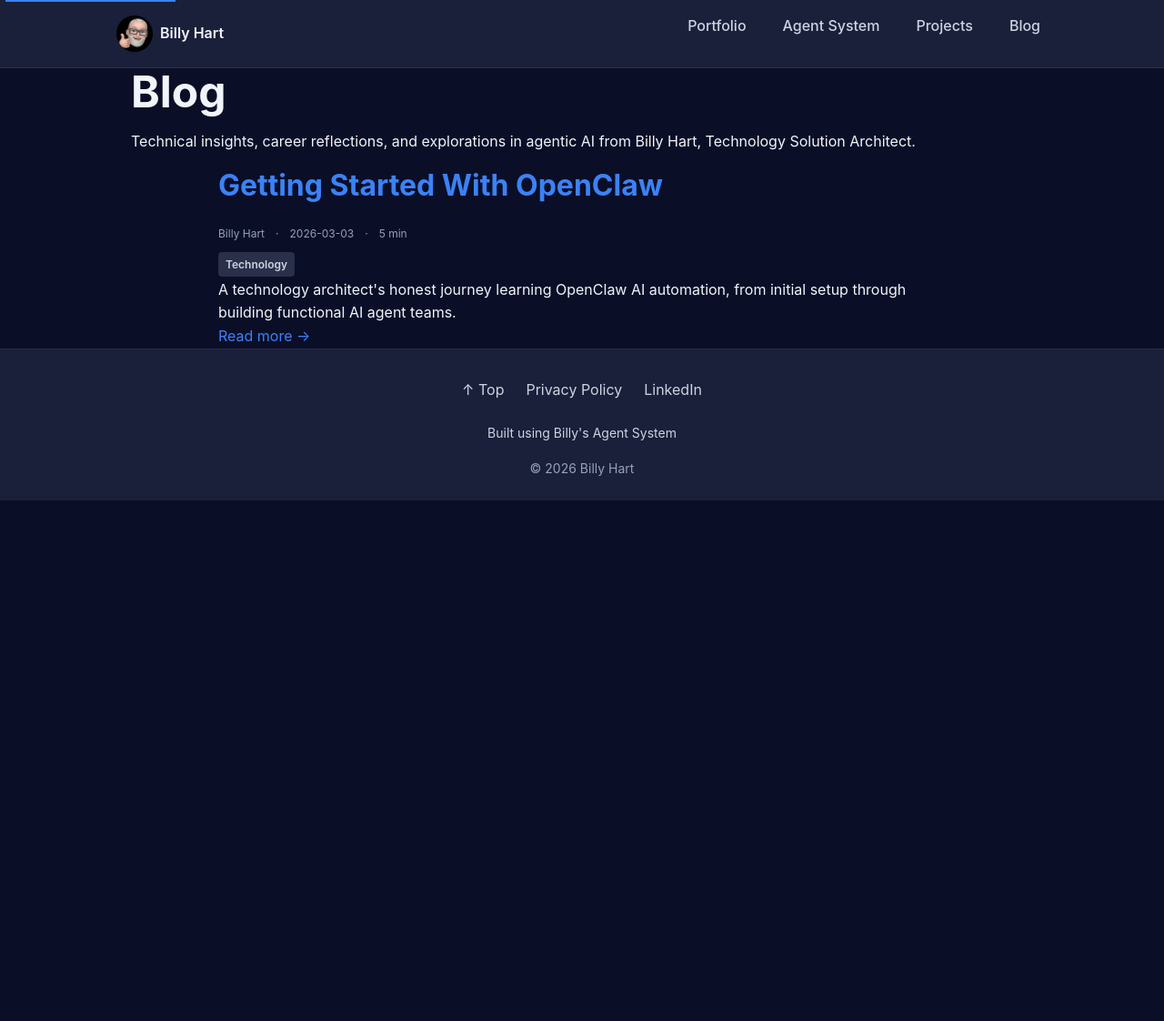
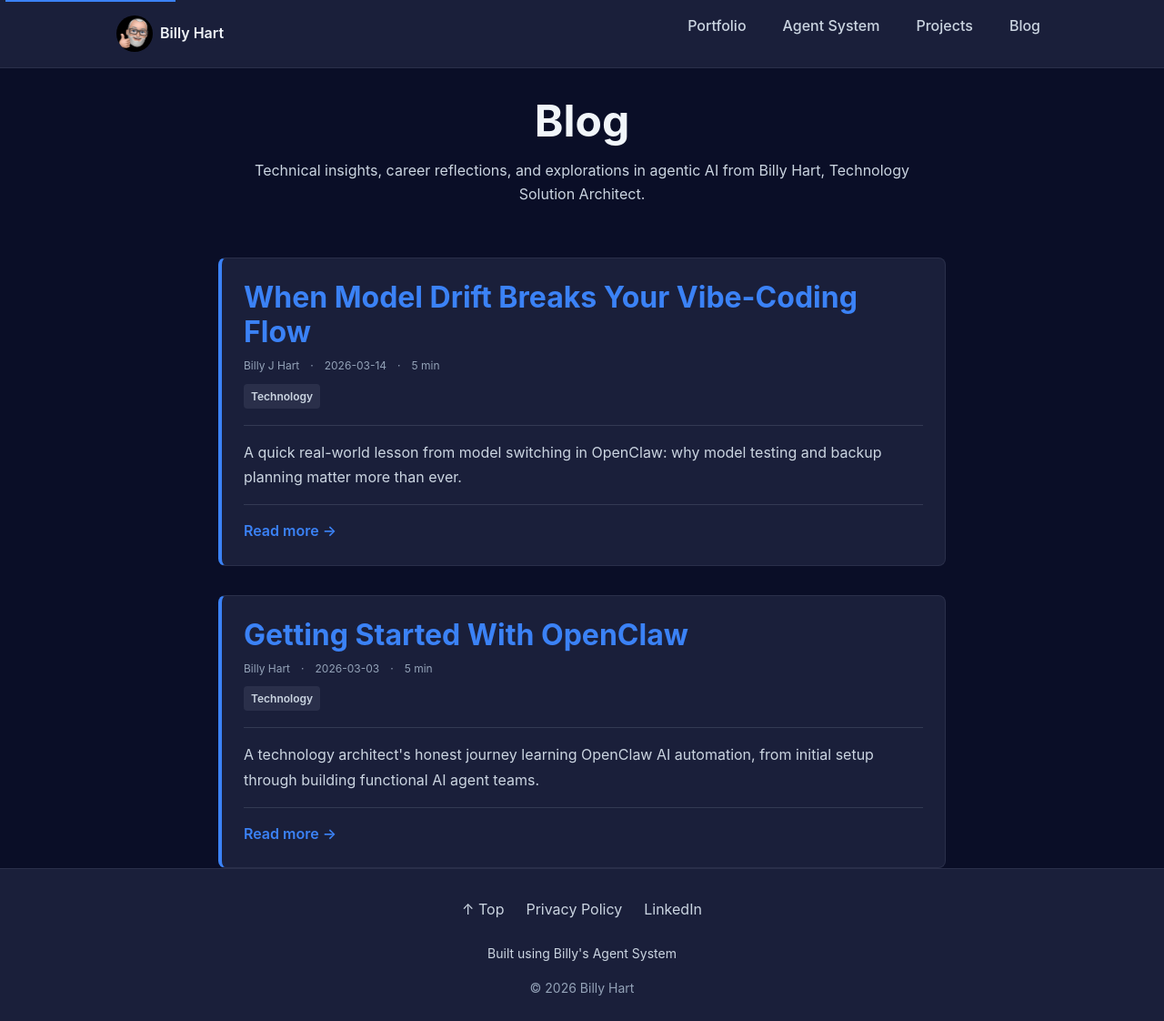
Before and after one commit to billyjhart/billyjhart.github.io, a Jekyll site: the page built from blog.md, in a window 1280 px wide and 1122 px high. Shown: the whole window at 91% size. Built offline with Jekyll 4.4.1, drawn with Linux system fonts in a browser that asks for light colours.

Commit message:
Add model-drift blog post and improve blog listing layout

```diff
--- /dev/null
+++ b/_posts/2026-03-14-when-model-drift-breaks-your-vibe-coding-flow.md
@@ -0,0 +1,42 @@
+---
+layout: post
+title: "When Model Drift Breaks Your Vibe-Coding Flow"
+subtitle: "A small app mishap, a fast recovery, and a bigger reliability lesson"
+date: 2026-03-14 15:53:00 -0400
+author: Billy J Hart
+categories: [Technology]
+tags: [OpenClaw, Codex, Claude Sonnet, AI agents, software reliability, backup strategy]
+excerpt: "A quick real-world lesson from model switching in OpenClaw: why model testing and backup planning matter more than ever."
+seo_title: "When Model Drift Breaks Your Vibe-Coding Flow | Billy J Hart"
+seo_description: "A practical lesson from model switching in OpenClaw while vibe-coding a web app, with before/after screenshots and guidance on backup and recovery."
+reading_time: 4
+featured: false
+comments: true
+thumbnail: /assets/images/blog/model-drift-vibe-coding/before.jpeg
+thumbnail_alt: "Before screenshot from the model drift styling issue"
+---
+
+I was "vibe-coding" with OpenClaw using Codex 5.3 to refine a little web app I’m building as a learning project. I went to bed and OpenClaw reverted to Claude Sonnet overnight. I had Sonnet set as the default to try and save on usage tokens.
+
+I did not realize this when I started again the next day. I asked OpenClaw to make some style changes. It went off the rails and overwrote a lot of the existing styling, and reverted some changes, making a mess of the app.
+
+Below are screenshots of before and after.
+
+## Before and After
+
+<div class="image-pair">
+  <figure class="image-card">
+    <img src="/assets/images/blog/model-drift-vibe-coding/before.jpeg" alt="Before screenshot of app styling">
+    <figcaption>Before</figcaption>
+  </figure>
+  <figure class="image-card">
+    <img src="/assets/images/blog/model-drift-vibe-coding/after.jpeg" alt="After screenshot of app styling regression">
+    <figcaption>After</figcaption>
+  </figure>
+</div>
+
+I see a huge difference in the level of understanding with OpenAI GPT 5.3 Codex vs Anthropic Claude Sonnet 4.5. I will need to do more testing with Claude 4.6 which is the latest from Anthropic. I am sure it will be better.
+
+This wasn’t a big deal with my little test app. I was able to fix it in ~15 minutes, after switching back to Codex 5.3. I have seen other horror stories of agents deleting files and the like.
+
+It is important to test different models to find what works well. Also, it is *critical* to have a good backup and recovery plan for when AI does the unexpected!
--- a/_sass/_layout.scss
+++ b/_sass/_layout.scss
@@ -512,6 +512,65 @@
     margin: 0 auto;
 }
 
+.blog-header {
+    text-align: center;
+    padding: $spacing-xl 0;
+    margin-bottom: $spacing-lg;
+
+    p {
+        color: $text-secondary;
+        max-width: 760px;
+        margin: 0 auto;
+    }
+}
+
+.blog-post-preview {
+    background: $primary-800;
+    border: 1px solid $primary-700;
+    border-left: 4px solid $accent-blue;
+    border-radius: 8px;
+    padding: $spacing-lg;
+    margin-bottom: $spacing-xl;
+
+    &:last-child {
+        margin-bottom: 0;
+    }
+
+    .post-header h2 {
+        margin-bottom: $spacing-sm;
+    }
+
+    .post-meta {
+        color: $text-tertiary;
+        margin-bottom: $spacing-sm;
+        flex-wrap: wrap;
+    }
+
+    .post-categories {
+        margin-bottom: $spacing-md;
+    }
+
+    .post-excerpt {
+        color: $text-secondary;
+        line-height: 1.7;
+        padding: $spacing-md 0;
+        border-top: 1px solid rgba(148, 163, 184, 0.2);
+        border-bottom: 1px solid rgba(148, 163, 184, 0.2);
+        margin-bottom: $spacing-md;
+    }
+
+    .read-more {
+        font-weight: $font-weight-semibold;
+    }
+}
+
+@media (max-width: $breakpoint-sm) {
+    .blog-post-preview {
+        padding: $spacing-md;
+        margin-bottom: $spacing-lg;
+    }
+}
+
 .post-content {
     max-width: 800px;
     margin: 0 auto;
@@ -564,6 +623,35 @@
         background: none;
         padding: 0;
         color: $text-primary;
+    }
+
+    .image-pair {
+        display: grid;
+        grid-template-columns: 1fr 1fr;
+        gap: $spacing-md;
+        margin: $spacing-lg 0;
+
+        img {
+            width: 100%;
+            border-radius: 6px;
+            border: 1px solid $primary-700;
+        }
+
+        .image-card {
+            margin: 0;
+        }
+
+        figcaption {
+            color: $text-tertiary;
+            font-size: $font-size-small;
+            margin-top: $spacing-xs;
+        }
+    }
+
+    @media (max-width: $breakpoint-md) {
+        .image-pair {
+            grid-template-columns: 1fr;
+        }
     }
 }
 
```
Also changed, not shown: _posts/2026-03-03-getting-started-with-openclaw.md (+2 -0 lines), assets/images/blog/model-drift-vibe-coding/after.jpeg (added), assets/images/blog/model-drift-vibe-coding/before.jpeg (added).
